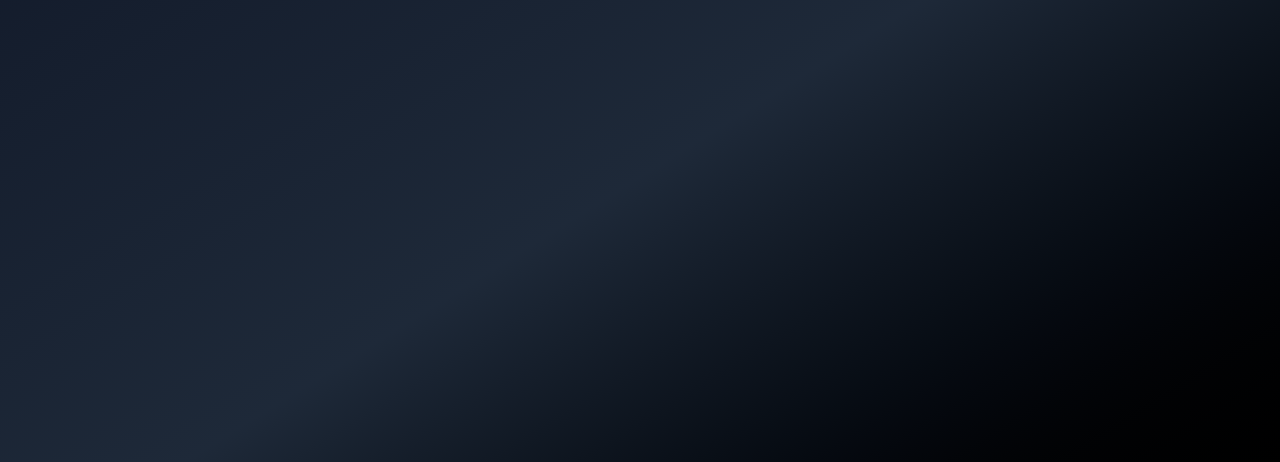
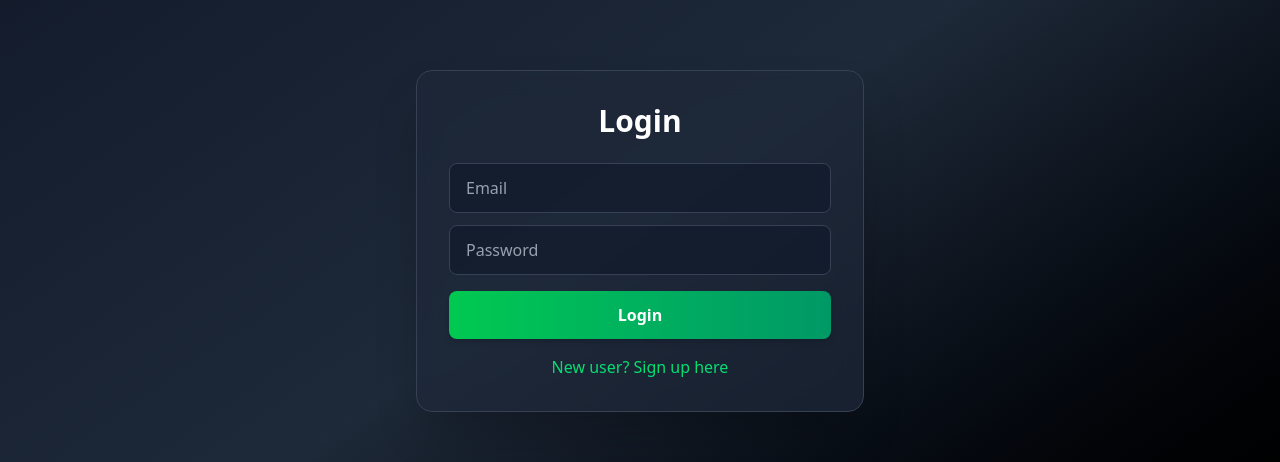
Before and after one commit to shubhamkasar210/trello-lite-frontend, a React (Vite) app: page / in a window 1280 px wide. Shown: the part 223-685 px from the top of the page. Built offline with nearby package versions, Linux system fonts and the light colour scheme.

Commit message:
ProtectedRoute added

```diff
--- a/src/App.jsx
+++ b/src/App.jsx
@@ -1,4 +1,4 @@
-import { BrowserRouter, Route, Routes } from "react-router-dom";
+import { BrowserRouter, Route, Routes, Navigate } from "react-router-dom";
 import Body from "./components/Body";
 import Login from "./components/Login";
 import Profile from "./components/Profile";
@@ -17,6 +17,7 @@ import EditTask from "./components/Tasks/EditTask";
 import appStore from "./utils/appStore";
 import { Provider } from "react-redux";
 import AdminDashboard from "./components/AdminDashboard";
+import ProtectedRoutes from "./components/ProtectedRoutes";
 
 function App() {
   return (
@@ -26,6 +27,7 @@ function App() {
           <Routes>
             <Route path="/" element={<Body />}>
               <Route index element={<Login />}></Route>
+              <Route element={<ProtectedRoutes />}>
                 <Route path="/projects" element={<ProjectsDashboard />} />
 
                 <Route path="/projects/new" element={<NewProject />} />
@@ -35,7 +37,10 @@ function App() {
                   element={<EditProject />}
                 />
 
-              <Route path="projects/:projectId/tasks" element={<TaskList />} />
+                <Route
+                  path="projects/:projectId/tasks"
+                  element={<TaskList />}
+                />
                 <Route
                   path="/projects/:projectId/tasks/new"
                   element={<NewTask />}
@@ -55,7 +60,12 @@ function App() {
                 />
 
                 <Route path="/profile" element={<Profile />}></Route>
-              <Route path="/admin-dashboard" element={<AdminDashboard />}></Route>
+                <Route
+                  path="/admin-dashboard"
+                  element={<AdminDashboard />}
+                ></Route>
+                <Route path="*" element={<Navigate to="/" replace />} />
+              </Route>
             </Route>
           </Routes>
         </BrowserRouter>
--- /dev/null
+++ b/src/components/Login.jsx
@@ -0,0 +1,139 @@
+import { useState } from "react";
+import axios from "axios";
+import { useDispatch } from "react-redux";
+import { addUser } from "../utils/usersSlice";
+import { useNavigate } from "react-router-dom";
+
+const Login = () => {
+  const [email, setEmail] = useState("");
+  const [password, setPassword] = useState("");
+  const [userName, setUserName] = useState("");
+  const [isLoginForm, setIsLoginForm] = useState(true);
+  const [toast, setToast] = useState(null);
+  const [loading, setLoading] = useState(false);
+
+  const dispatch = useDispatch();
+  const navigate = useNavigate();
+
+  const showToast = (type, message) => {
+    setToast({ type, message });
+    setTimeout(() => setToast(null), 3000);
+  };
+
+  const handleLogin = async () => {
+    setLoading(true);
+    try {
+      const res = await axios.post(
+        "http://localhost:7777/auth/login",
+        { email, password },
+        { withCredentials: true }
+      );
+      dispatch(addUser(res.data.user));
+
+      if (res.data.user.role === "admin") {
+        showToast("success", "✅ Admin logged in successfully!");
+        setTimeout(() => navigate("/projects"), 1000);
+      } else {
+        showToast("success", "✅ Logged in successfully!");
+        setTimeout(() => navigate("/projects"), 1000);
+      }
+    } catch (err) {
+      showToast("error", err?.response?.data || "❌ Login failed");
+    } finally {
+      setLoading(false);
+    }
+  };
+
+  const handleSignUp = async () => {
+    if (!userName || !email || !password) {
+      showToast("error", "❌ All fields are required");
+      return;
+    }
+    if (password.length < 6) {
+      showToast("error", "❌ Password must be at least 6 characters");
+      return;
+    }
+    setLoading(true);
+    try {
+      const res = await axios.post(
+        "http://localhost:7777/auth/signup",
+        { userName, email, password },
+        { withCredentials: true }
+      );
+      dispatch(addUser(res.data));
+      showToast("success", "✅ Account created successfully!");
+      setTimeout(() => navigate("/projects"), 1000);
+    } catch (err) {
+      showToast("error", err?.response?.data || "❌ Signup failed");
+    } finally {
+      setLoading(false);
+    }
+  };
+
+  return (
+    <div className="min-h-screen flex items-center justify-center p-6">
+      {toast && (
+        <div
+          className={`fixed top-6 left-1/2 transform -translate-x-1/2 px-4 py-3 rounded-lg shadow-lg text-white text-sm font-medium transition ${
+            toast.type === "success" ? "bg-green-600" : "bg-red-600"
+          }`}
+        >
+          {toast.message}
+        </div>
+      )}
+      <div className="w-full max-w-md bg-gray-800/70 backdrop-blur-md border border-gray-700 rounded-2xl shadow-2xl p-8">
+        <h2 className="text-3xl font-bold text-white text-center mb-6">
+          {isLoginForm ? "Login" : "Sign Up"}
+        </h2>
+        {!isLoginForm && (
+          <div>
+            <input
+              type="text"
+              placeholder="Username"
+              value={userName}
+              onChange={(e) => setUserName(e.target.value)}
+              className="w-full mb-3 px-4 py-3 rounded-lg bg-gray-900/60 border border-gray-700 text-white placeholder-gray-400 focus:ring-2 focus:ring-green-500 focus:border-green-500 outline-none transition"
+              required
+            />
+          </div>
+        )}
+        <div className="mb-4">
+          <input
+            type="email"
+            placeholder="Email"
+            value={email}
+            onChange={(e) => setEmail(e.target.value)}
+            className="w-full mb-3 px-4 py-3 rounded-lg bg-gray-900/60 border border-gray-700 text-white placeholder-gray-400 focus:ring-2 focus:ring-green-500 focus:border-green-500 outline-none transition"
+            required
+          />
+          <input
+            type="password"
+            placeholder="Password"
+            value={password}
+            onChange={(e) => setPassword(e.target.value)}
+            className="w-full px-4 py-3 rounded-lg bg-gray-900/60 border border-gray-700 text-white placeholder-gray-400 focus:ring-2 focus:ring-green-500 focus:border-green-500 outline-none transition"
+            required
+            minLength={6}
+          />
+        </div>
+        <button
+          onClick={isLoginForm ? handleLogin : handleSignUp}
+          disabled={loading}
+          className="w-full py-3 px-4 rounded-lg font-semibold text-white bg-gradient-to-r from-green-500 to-emerald-600 shadow-md hover:opacity-90 transition"
+        >
+          {loading ? "Please wait..." : isLoginForm ? "Login" : "Sign Up"}
+        </button>
+        <p
+          className="text-center mt-4 text-green-400 cursor-pointer hover:underline"
+          onClick={() => setIsLoginForm((prev) => !prev)}
+        >
+          {isLoginForm
+            ? "New user? Sign up here"
+            : "Already have an account? Login here"}
+        </p>
+      </div>
+    </div>
+  );
+};
+
+export default Login;
--- /dev/null
+++ b/src/components/ProtectedRoutes.jsx
@@ -0,0 +1,15 @@
+import { useSelector } from "react-redux";
+import { Navigate, Outlet, useLocation } from "react-router-dom";
+
+const ProtectedRoutes = () => {
+  const user = useSelector((store) => store.user.user);
+  const location = useLocation();
+
+  if (!user && location.pathname !== "/") {
+    return <Navigate to="/" replace />;
+  }
+
+  return <Outlet />;
+};
+
+export default ProtectedRoutes;
```
Lines whose indentation alone changed are shown as unchanged.
